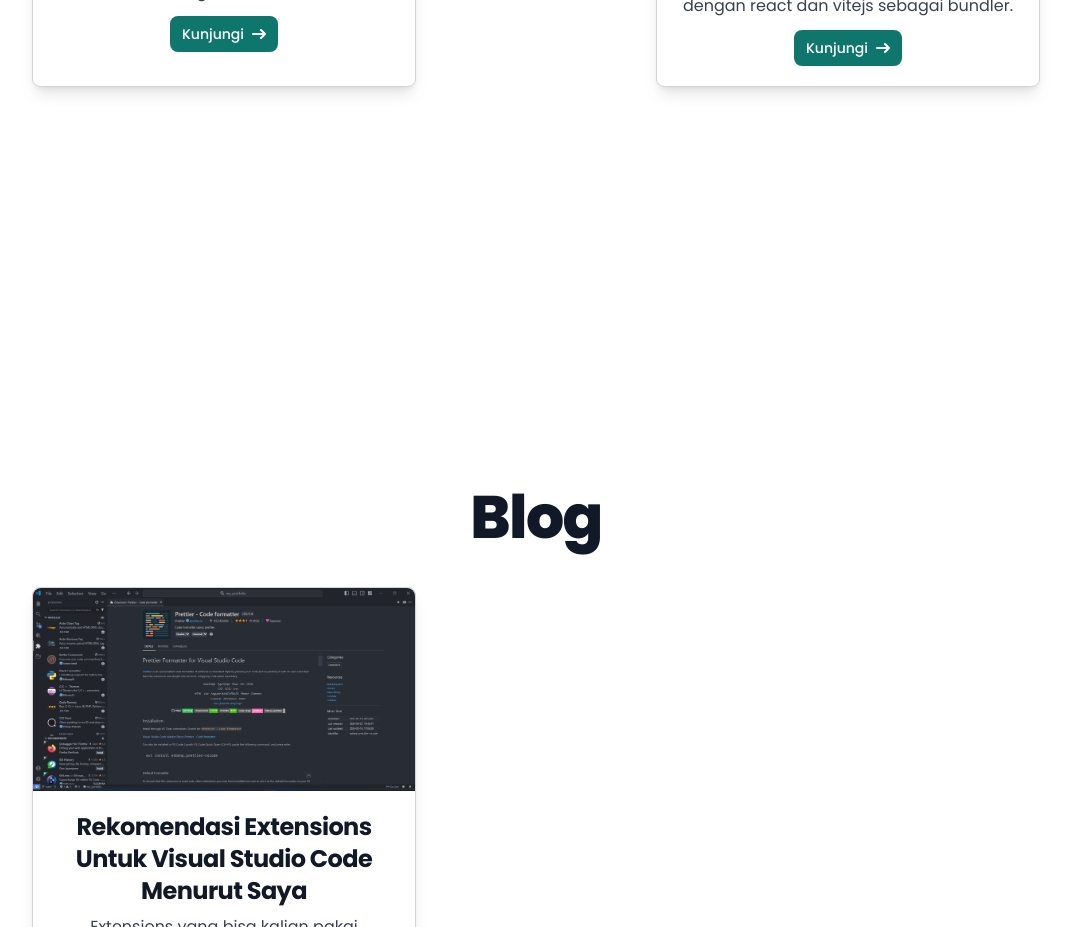
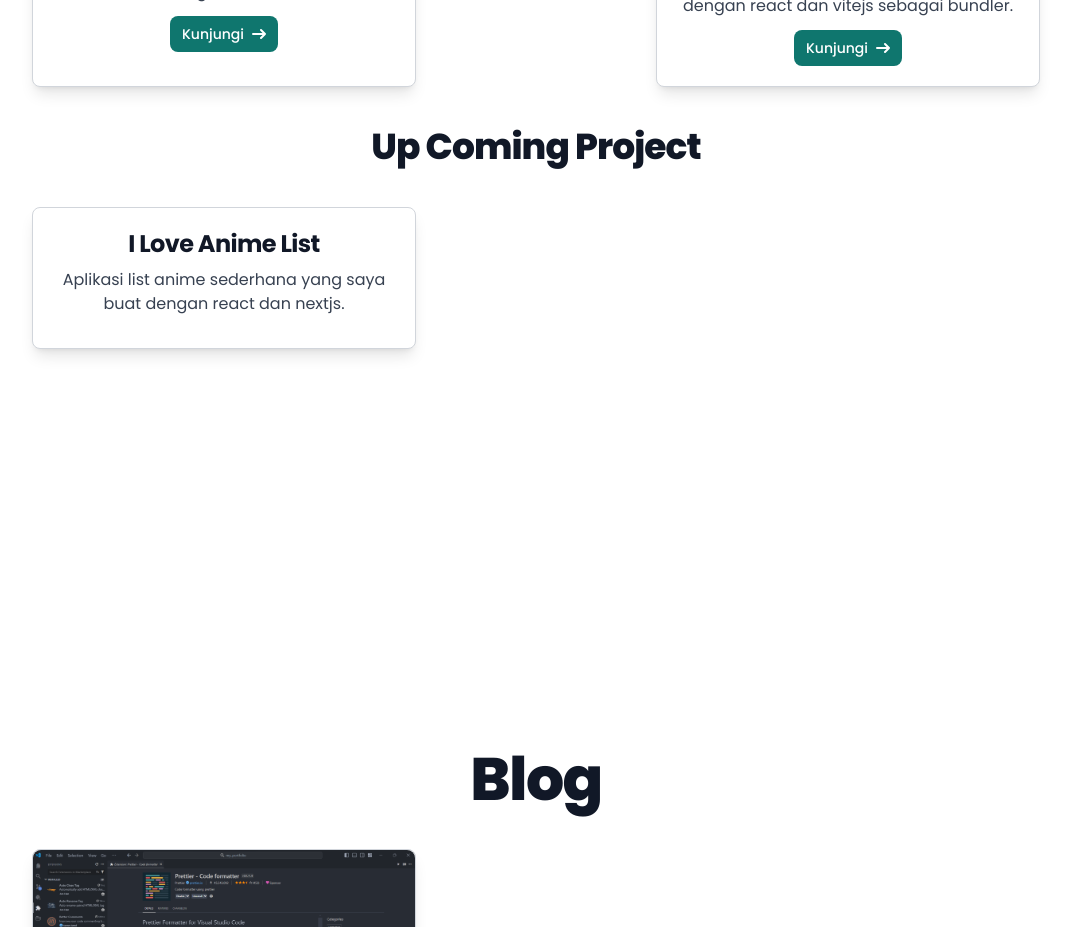
Before and after one commit to kalokaradia/My-Portfolio, a Next.js app: page / in a window 1280 px wide. Shown: the part 2420-3347 px from the top of the page, without its empty margins (104-1175 px from the left). Built offline with nearby package versions, Linux system fonts and the light colour scheme.

Commit message:
menambahkan up coming project

```diff
--- a/src/components/Project.jsx
+++ b/src/components/Project.jsx
@@ -44,6 +44,21 @@
   );
 }
 
+function UpComingProjectComponent({ title, message }) {
+  return (
+    <div className="mx-auto max-w-sm rounded-lg border border-gray-300 bg-white shadow-lg dark:border-gray-700 dark:bg-gray-800">
+      <div className="p-5">
+        <h5 className="mb-2 text-2xl font-bold tracking-tight text-gray-900 dark:text-white">
+          {title}
+        </h5>
+        <p className="mb-3 font-normal text-gray-700 dark:text-gray-400">
+          {message}
+        </p>
+      </div>
+    </div>
+  );
+}
+
 export default function Project() {
   return (
     <section className="bg-white pb-32 pt-36 dark:bg-gray-900" id="project">
@@ -65,6 +80,15 @@
             message="Catatan sederhana yang saya buat dengan react dan vitejs sebagai bundler."
           />
         </div>
+        <h1 className="mb-4 mt-10 text-2xl font-extrabold leading-none tracking-tight text-gray-900 dark:text-white md:text-3xl lg:text-4xl">
+          Up Coming Project
+        </h1>
+        <div className="mt-10 grid grid-cols-1 space-y-5 lg:grid-cols-2 lg:space-y-0">
+          <UpComingProjectComponent
+            title="I Love Anime List"
+            message="Aplikasi list anime sederhana yang saya buat dengan react dan nextjs."
+          />
+        </div>
       </div>
     </section>
   );
```
